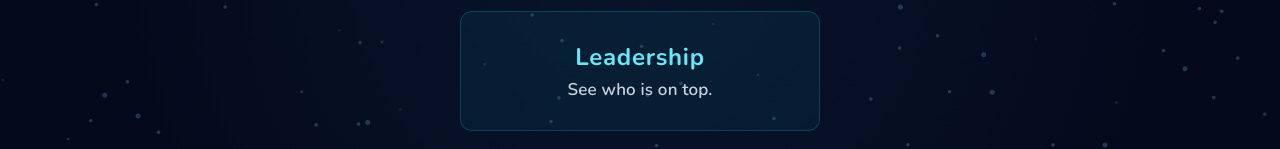
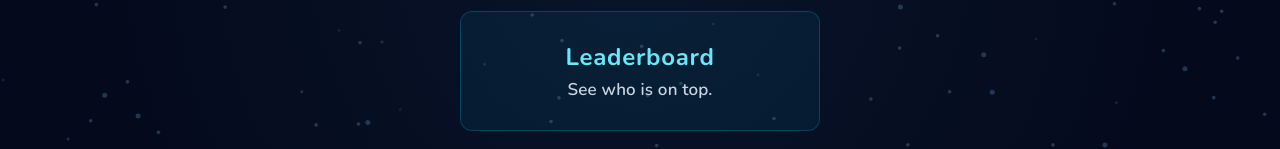
Before and after one commit to shardulmarathe/motus, a Next.js app: page / in a window 1280 px wide. Shown: the part 449-598 px from the top of the page. Built offline with nearby package versions, Linux system fonts and the light colour scheme.

Commit message:
Corrected error on website when it said leadership instead of leaderboard

```diff
--- a/src/app/page.tsx
+++ b/src/app/page.tsx
@@ -325,7 +325,7 @@ export default function Home() {
                   className="mode-btn"
                   onClick={() => setLeaderboardOpen(true)}
                 >
-                  <div className="mode-btn-title">Leadership</div>
+                  <div className="mode-btn-title">Leaderboard</div>
                   <div className="mode-btn-desc">See who is on top.</div>
                 </button>
               </div>
```
